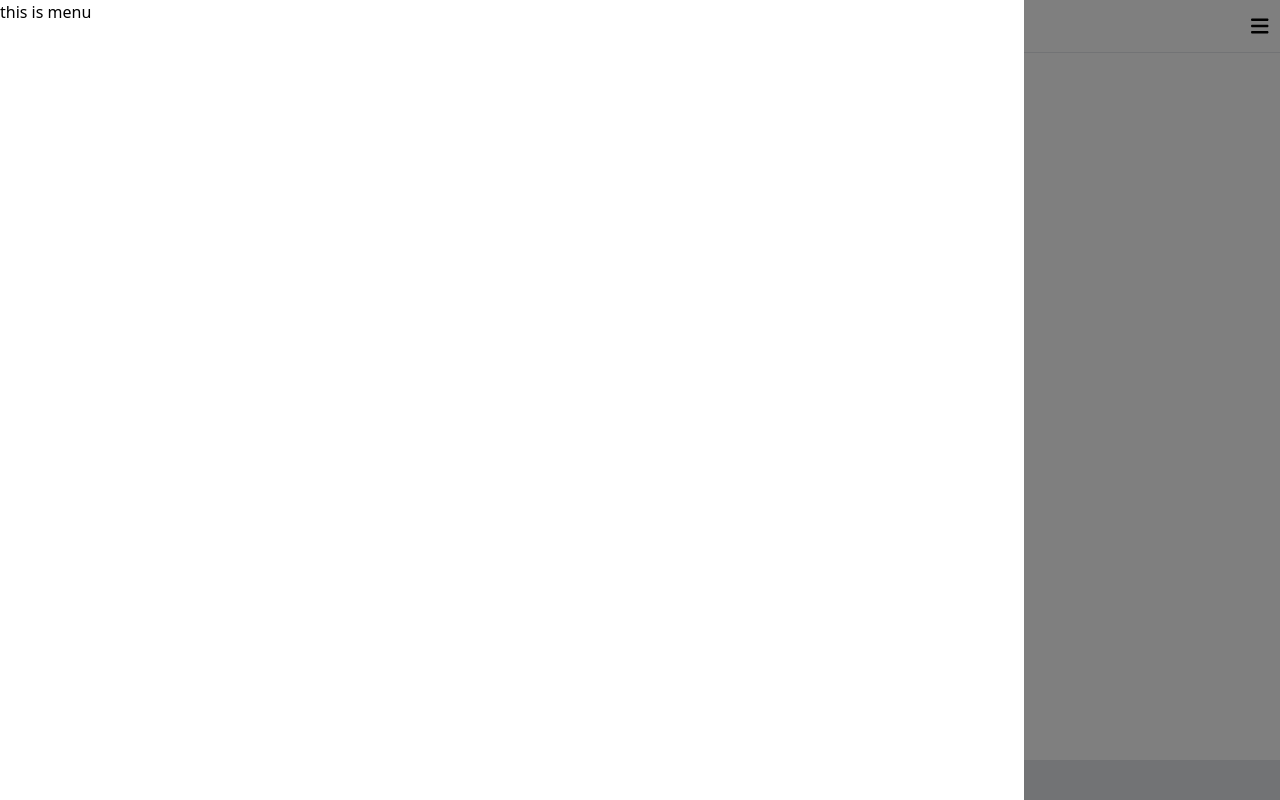
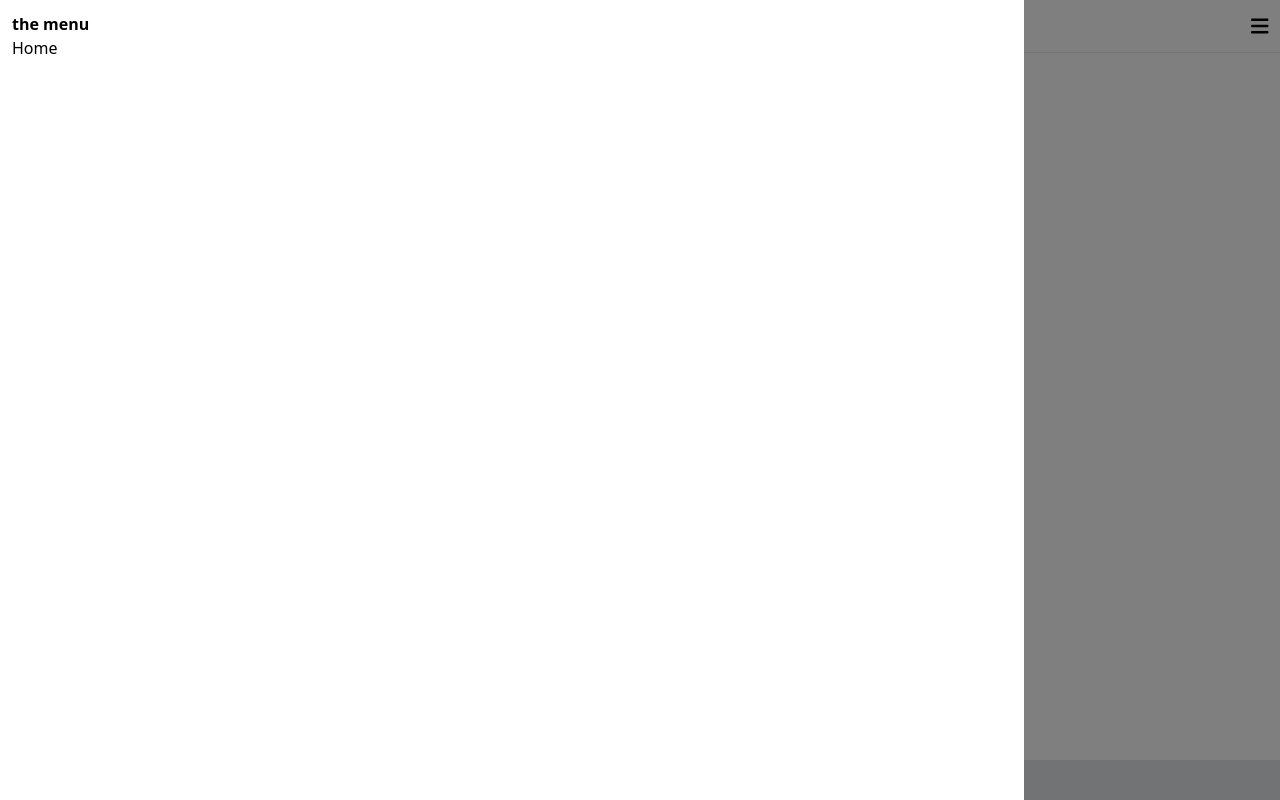
Before and after one commit to denataarif/learning-react, a React (Create React App) app: page / in a window 1280 px wide. Both pictures are taken after a click on the icon 1259 px from the left and 25 px from the top of the page. Built offline with nearby package versions, Linux system fonts and the light colour scheme.

Commit message:
make sidemenu

```diff
--- a/package.json
+++ b/package.json
@@ -6,12 +6,15 @@
     "@fortawesome/fontawesome-svg-core": "^6.3.0",
     "@fortawesome/free-solid-svg-icons": "^6.3.0",
     "@fortawesome/react-fontawesome": "^0.2.0",
+    "@react-spring/web": "^9.7.1",
     "@testing-library/jest-dom": "^5.16.5",
     "@testing-library/react": "^13.4.0",
     "@testing-library/user-event": "^13.5.0",
+    "framer-motion": "^10.0.1",
     "react": "^18.2.0",
     "react-dom": "^18.2.0",
     "react-scripts": "5.0.1",
+    "react-spring": "^9.7.1",
     "web-vitals": "^2.1.4"
   },
   "scripts": {
--- a/src/Components/Navigation.js
+++ b/src/Components/Navigation.js
@@ -1,9 +1,18 @@
 import React, { useState } from "react";
 import { FontAwesomeIcon } from "@fortawesome/react-fontawesome";
 import { faBars } from "@fortawesome/free-solid-svg-icons";
+import { motion } from "framer-motion";
+
 const Navigation = () => {
   const [showMenu, setShowMenu] = useState(false);
-
+  const variants = {
+    open: { opacity: 1, transform: "translateX(0)" },
+    closed: { opacity: 0, transform: "translateX(-100%)" },
+  };
+  const maskVarians = {
+    open: { opacity: 1 , transform: "translateX(0)"},
+    closed: { opacity: 0 , transform: "translateX(-100%)"},
+  };
   return (
     <>
       <nav>
@@ -13,14 +22,22 @@ const Navigation = () => {
             onClick={() => setShowMenu(!showMenu)}
           />
         </span>
-        {showMenu === true && (
-          <>
-            <div className="bg-black bg-opacity-50 fixed top-0 left-0 w-full h-full z-50" onClick={() => setShowMenu(!showMenu) }></div>
-            <div className="fixed bg-white top-0 left-0 w-4/5 h-full z-50">
-              this is menu
-            </div>
-          </>
-        )}
+          <motion.nav
+            className="bg-black bg-opacity-50 fixed top-0 left-0 w-full h-full z-50"
+            animate={showMenu ? 'open' : 'closed'}
+            variants={maskVarians}
+            onClick={() => setShowMenu(!showMenu)}
+          ></motion.nav>
+          <motion.div
+            animate={showMenu ? 'open' : 'closed'}
+            variants={variants}
+            className="fixed bg-white top-0 left-0 w-4/5 h-full z-50 p-3"
+          >
+            <span className="font-bold">the menu</span>
+            <ul>
+              <li>Home</li>
+            </ul>
+          </motion.div>
       </nav>
     </>
   );
--- a/src/index.js
+++ b/src/index.js
@@ -2,6 +2,7 @@ import React from 'react';
 import ReactDOM from 'react-dom/client';
 import './index.css';
 import App from './App';
+import reportWebVitals from './reportWebVitals';
 
 const root = ReactDOM.createRoot(document.getElementById('root'));
 root.render(
@@ -13,3 +14,4 @@ root.render(
 // If you want to start measuring performance in your app, pass a function
 // to log results (for example: reportWebVitals(console.log))
 // or send to an analytics endpoint. Learn more: https://bit.ly/CRA-vitals
+reportWebVitals();
--- /dev/null
+++ b/src/reportWebVitals.js
@@ -0,0 +1,13 @@
+const reportWebVitals = onPerfEntry => {
+  if (onPerfEntry && onPerfEntry instanceof Function) {
+    import('web-vitals').then(({ getCLS, getFID, getFCP, getLCP, getTTFB }) => {
+      getCLS(onPerfEntry);
+      getFID(onPerfEntry);
+      getFCP(onPerfEntry);
+      getLCP(onPerfEntry);
+      getTTFB(onPerfEntry);
+    });
+  }
+};
+
+export default reportWebVitals;
```
Also changed, not shown: src/setupTests.js (added, +5 -0 lines), 1 other file (tests, documents, lock files or other folders).
